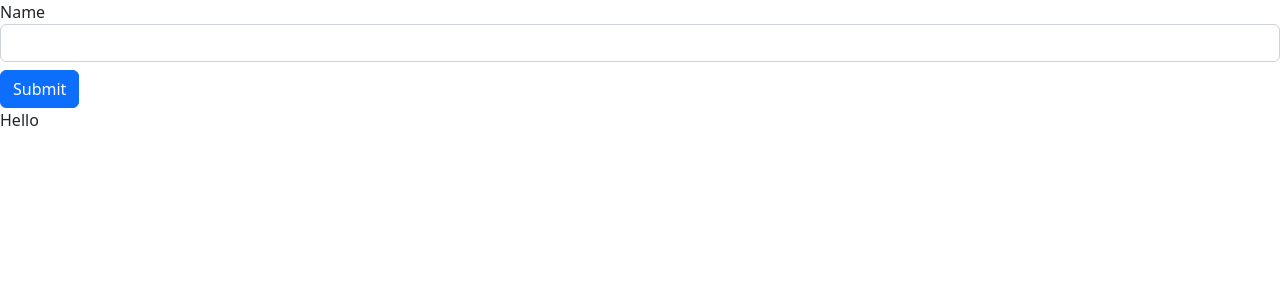
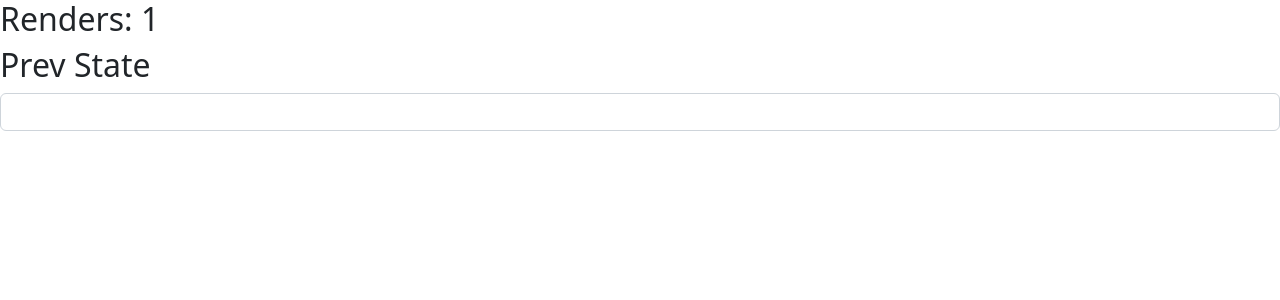
Before and after one commit to mdcodelab/sandbox-react-hooks, a React (Create React App) app: page / in a window 1280 px wide. Shown: the top 300 px of the page. Built offline with nearby package versions, Linux system fonts and the light colour scheme.

Commit message:
UseRefExample2

```diff
--- a/src/App.js
+++ b/src/App.js
@@ -1,10 +1,10 @@
 import React from 'react';
-import UseRefExample1 from './components/UseRefExample1';
+import UseRefExample2 from './components/UseRefExample2';
 
 function App() {
   return (
     <div>
-      <UseRefExample1></UseRefExample1>
+      <UseRefExample2></UseRefExample2>
     </div>
   );
 }
--- /dev/null
+++ b/src/components/UseRefExample2.js
@@ -0,0 +1,23 @@
+import React from 'react';
+
+function UseRefExample2() {
+//GET PREVIOUS TATE
+  let renders =React.useRef(1);
+  const[name, setName]=React.useState("");
+  const prevName=React.useRef("");
+
+  React.useEffect(() => {
+    renders.current=renders.current+1;
+    prevName.current=name;
+  }, [name])
+  return (
+    <div>
+      <h2>Renders: {renders.current}</h2>
+      <h2>Prev State {prevName.current}</h2>
+      <input type="text" onChange={(e)=> setName(e.target.value)} value={name} className="form-control mb-3"></input>
+
+    </div>
+  );
+}
+
+export default UseRefExample2;
```
